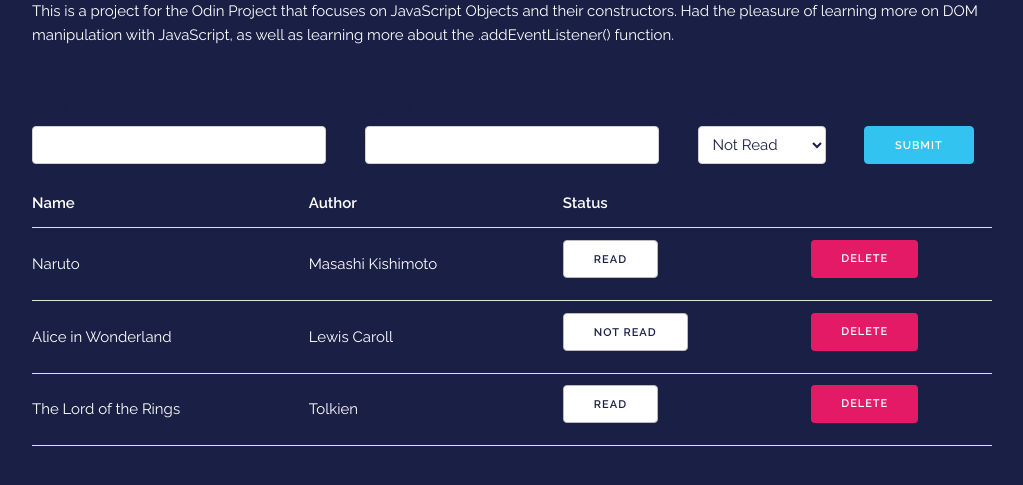
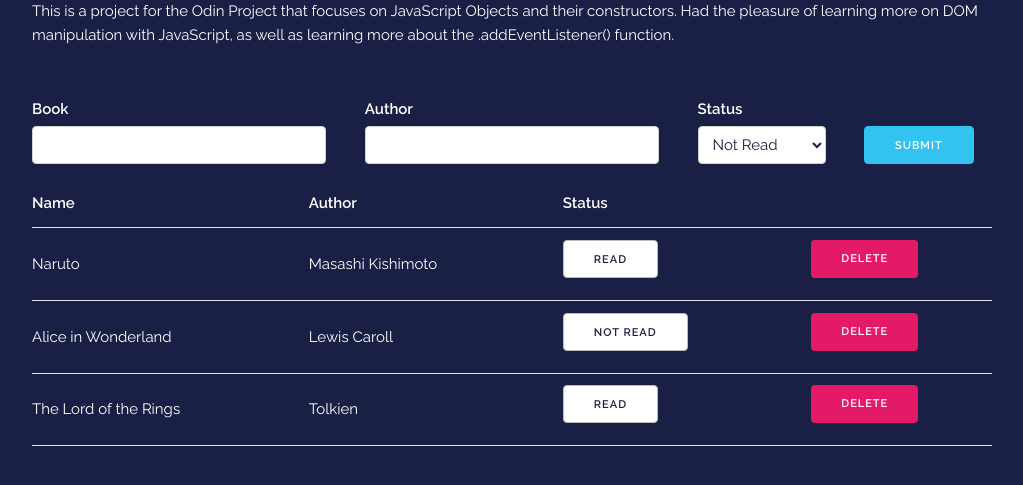
Before and after one commit to JoJoJacKy/library, a plain HTML site: page index.html in a window 1280 px wide. Shown: the part 177-662 px from the top of the page, without its empty margins (128-1151 px from the left). Drawn offline with Linux system fonts and the light colour scheme.

Commit message:
updated text color

```diff
--- a/css/library.css
+++ b/css/library.css
@@ -26,3 +26,6 @@ body {
 form {
   color: #191f45;
 }
+form label {
+  color: #fff;
+}
```
